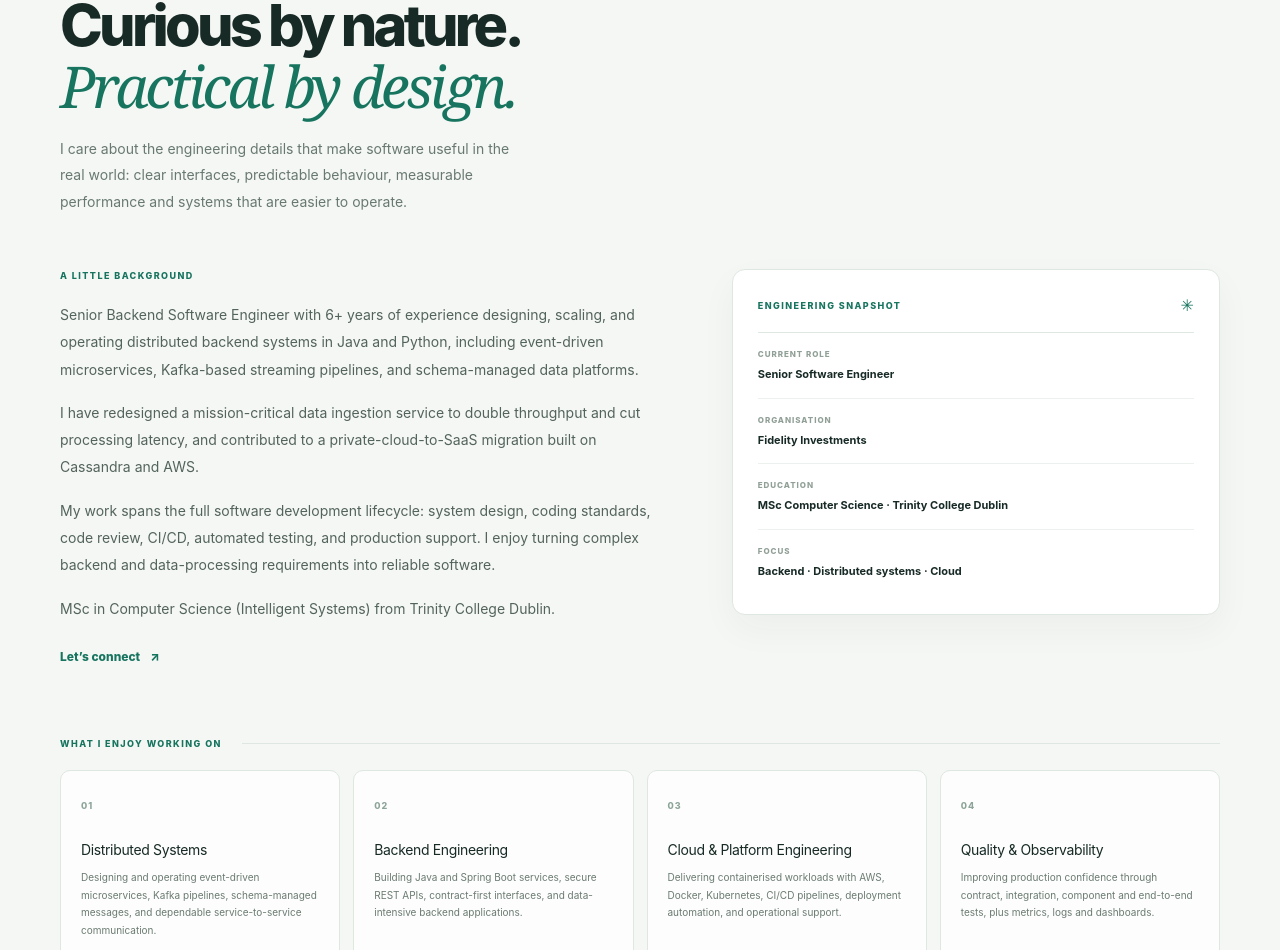
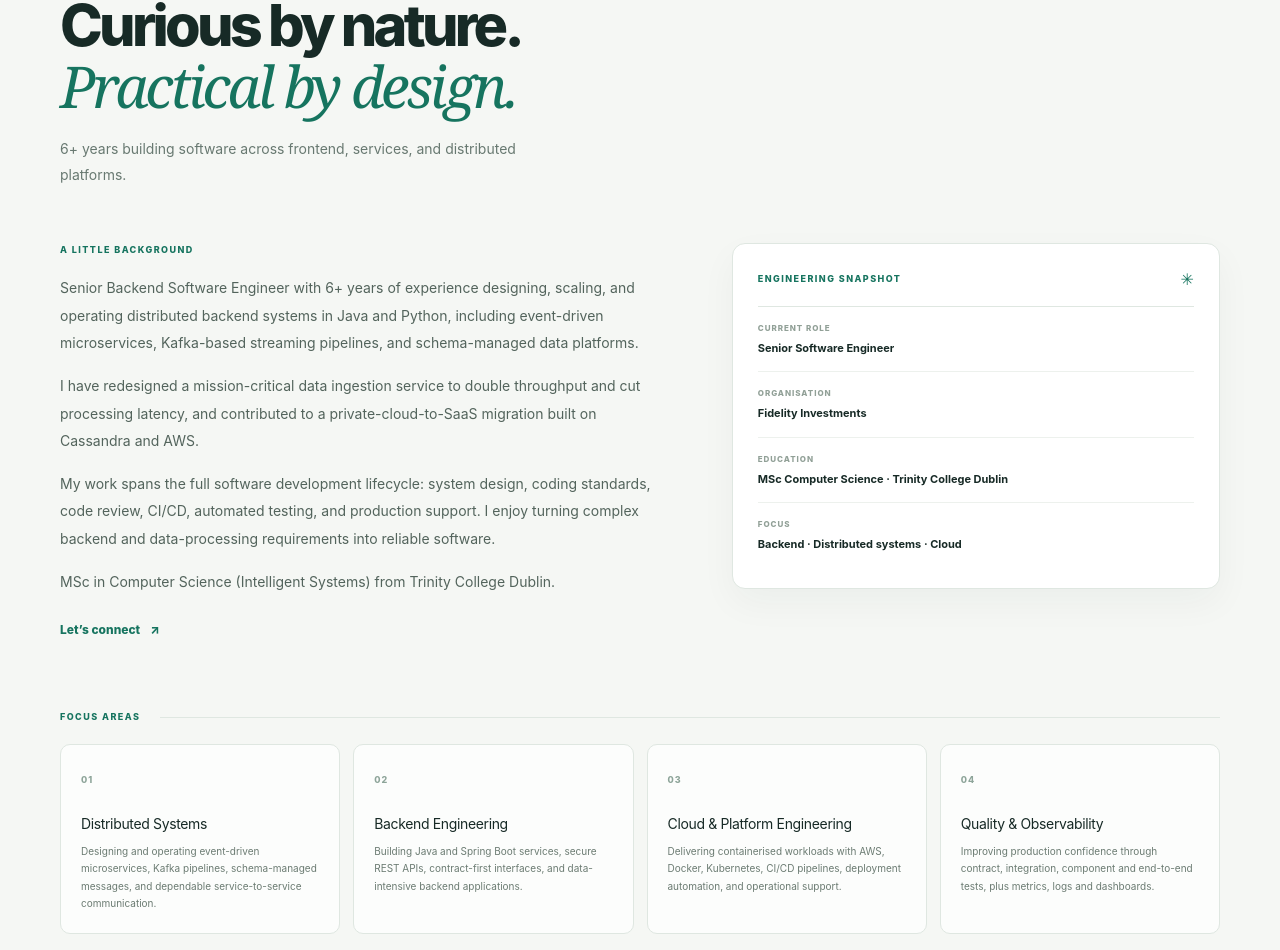
Before and after one commit to officio-indrajeet/officio-indrajeet.github.io, a React (Vite) app: page / in a window 1280 px wide. Shown: the part 1020-1970 px from the top of the page. Built offline with nearby package versions, Linux system fonts and the light colour scheme.

Commit message:
Simplify About section copy

```diff
--- a/src/components/About.tsx
+++ b/src/components/About.tsx
@@ -7,7 +7,7 @@ export default function About() {
         <div className="section-head">
           <span className="section-kicker">01 / About</span>
           <h2>Curious by nature.<br/><em>Practical by design.</em></h2>
-          <p className="section-deck">I care about the engineering details that make software useful in the real world: clear interfaces, predictable behaviour, measurable performance and systems that are easier to operate.</p>
+          <p className="section-deck">6+ years building software across frontend, services, and distributed platforms.</p>
         </div>
         <div className="about-layout">
           <div className="about-copy">
@@ -25,7 +25,7 @@ export default function About() {
             </div>
           </aside>
         </div>
-        <div className="focus-label"><span className="micro-label">WHAT I ENJOY WORKING ON</span><i></i></div>
+        <div className="focus-label"><span className="micro-label">FOCUS AREAS</span><i></i></div>
         <div className="focus-grid">
           {userData.focusAreas.map((area, index) => <article className="focus-card" key={area.title}>
             <span className="focus-index">0{index + 1}</span>
```
